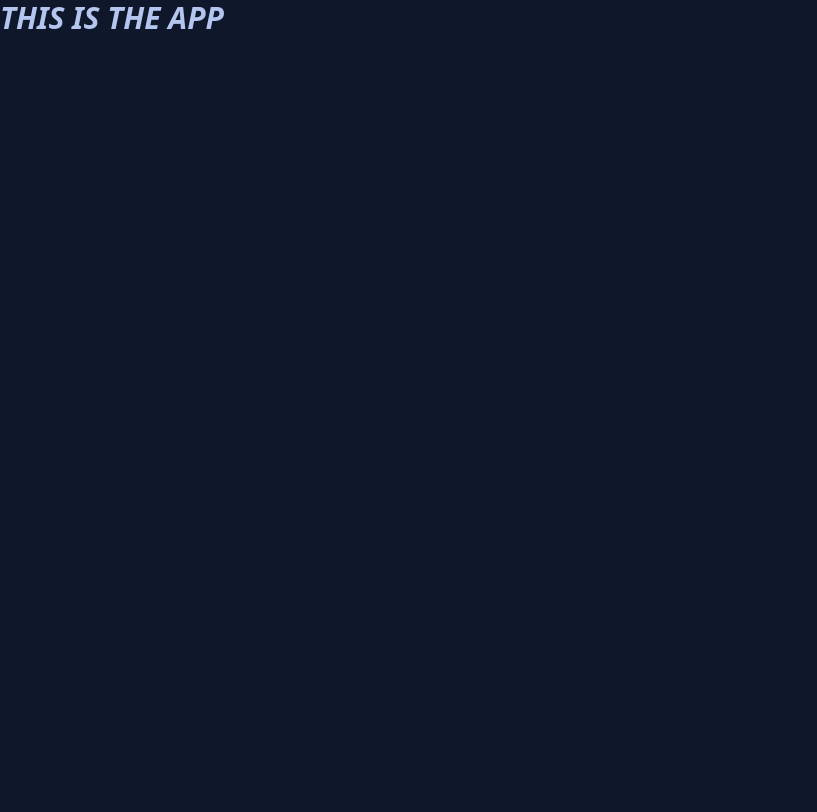
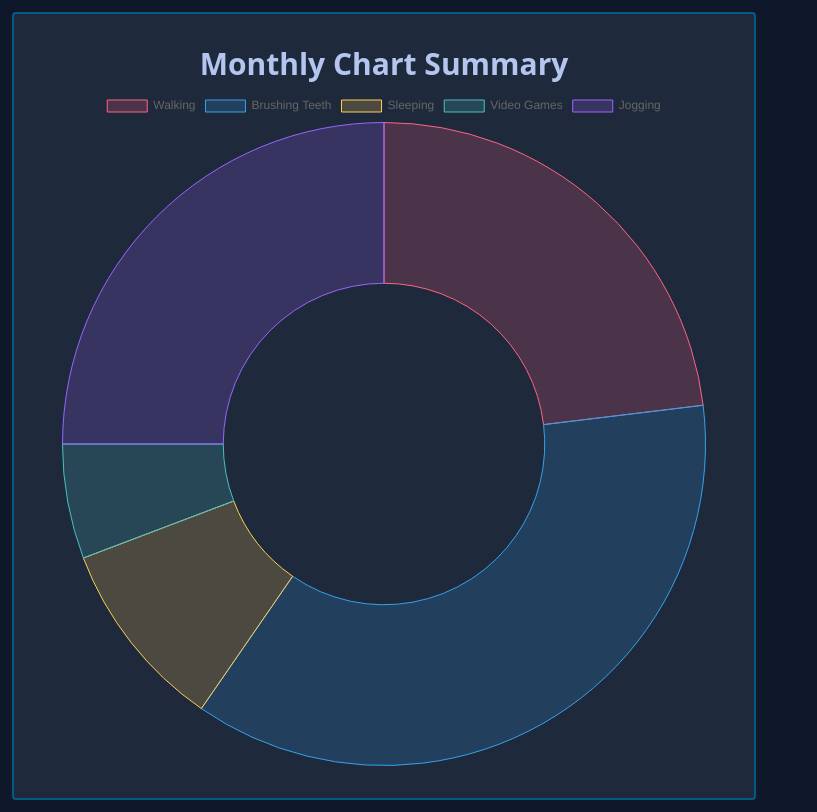
Before and after one commit to Nghia314/new5hark, a React (Create React App) app in the folder client/: page / in a window 1280 px wide. Shown: the whole page, without its empty margins (0-817 px from the left). Built offline with nearby package versions, Linux system fonts and the light colour scheme.

Commit message:
Added a chart component

```diff
--- a/client/package.json
+++ b/client/package.json
@@ -6,8 +6,10 @@
     "@testing-library/jest-dom": "^5.16.4",
     "@testing-library/react": "^13.3.0",
     "@testing-library/user-event": "^13.5.0",
+    "chart.js": "^3.8.0",
     "daisyui": "^2.15.2",
     "react": "^18.1.0",
+    "react-chartjs-2": "^4.1.0",
     "react-dom": "^18.1.0",
     "react-scripts": "5.0.1",
     "web-vitals": "^2.1.4"
--- a/client/src/App.jsx
+++ b/client/src/App.jsx
@@ -1,10 +1,11 @@
 import React from "react";
+import Container from "./components/Container";
 
 function App() {
   return (
-    <>
-      <h1 className="text-3xl font-bold italic">THIS IS THE APP</h1>
-    </>
+    <main>
+      <Container />
+    </main>
   );
 }
 
--- /dev/null
+++ b/client/src/components/Chart.jsx
@@ -0,0 +1,98 @@
+import React from 'react';
+import { Chart as ChartJS, ArcElement, Tooltip, Legend } from 'chart.js';
+import { Doughnut } from 'react-chartjs-2';
+
+ChartJS.register(ArcElement, Tooltip, Legend);
+
+function Chart() {
+
+  const dataList = [
+  {
+    activity: 'Walking',
+    amount: 12,
+  },
+  {
+    activity: 'Brushing Teeth',
+    amount: 19,
+  },
+  {
+    activity: 'Sleeping',
+    amount: 5,
+  },
+  {
+    activity: 'Video Games',
+    amount: 3,
+  },
+  {
+    activity: 'Jogging',
+    amount: 13,
+  },
+  ];
+
+  const activities = [];
+  const amounts = [];
+
+  for (let i = 0; i < dataList.length; i++) {
+    activities.push(dataList[i].activity)
+  }
+
+  for (let i = 0; i < dataList.length; i++) {
+    amounts.push(dataList[i].amount)
+  }
+
+  const data = {
+    // labels: ['Red', 'Blue', 'Yellow', 'Green', 'Purple', 'Orange'],
+    labels: activities,
+    datasets: [
+      {
+        label: 'Monthly',
+        data: amounts,
+        // data: [12, 19, 3, 5, 2, 3],
+        backgroundColor: [
+          'rgba(255, 99, 132, 0.2)',
+          'rgba(54, 162, 235, 0.2)',
+          'rgba(255, 206, 86, 0.2)',
+          'rgba(75, 192, 192, 0.2)',
+          'rgba(153, 102, 255, 0.2)',
+          'rgba(255, 159, 64, 0.2)',
+        ],
+        borderColor: [
+          'rgba(255, 99, 132, 1)',
+          'rgba(54, 162, 235, 1)',
+          'rgba(255, 206, 86, 1)',
+          'rgba(75, 192, 192, 1)',
+          'rgba(153, 102, 255, 1)',
+          'rgba(255, 159, 64, 1)',
+        ],
+        borderWidth: 1,
+      },
+      // {
+      //   label: 'Weekly',
+      //   data: [2, 3, 5, 7, 15, 6],
+      //   backgroundColor: [
+      //     'rgba(255, 99, 132, 0.2)',
+      //     'rgba(54, 162, 235, 0.2)',
+      //     'rgba(255, 206, 86, 0.2)',
+      //     'rgba(75, 192, 192, 0.2)',
+      //     'rgba(153, 102, 255, 0.2)',
+      //     'rgba(255, 159, 64, 0.2)',
+      //   ],
+      //   borderColor: [
+      //     'rgba(255, 99, 132, 1)',
+      //     'rgba(54, 162, 235, 1)',
+      //     'rgba(255, 206, 86, 1)',
+      //     'rgba(75, 192, 192, 1)',
+      //     'rgba(153, 102, 255, 1)',
+      //     'rgba(255, 159, 64, 1)',
+      //   ],
+      //   borderWidth: 1,
+      // },
+    ],
+  };
+
+  return (
+    <Doughnut data={data} />
+  );
+}
+
+export default Chart;
--- /dev/null
+++ b/client/src/components/Container.jsx
@@ -0,0 +1,20 @@
+import React from 'react';
+import Chart from './Chart';
+
+function Container() {
+
+  return (
+    <>
+    <div className="container mx-auto">
+      <div className="card max-w-3xl p-3">
+        <div className="card-body border-solid border-2 border-sky-800 bg-slate-800 border-solid rounded">
+          <h2 className="text-center text-3xl font-bold">Monthly Chart Summary</h2>
+          <Chart />
+        </div>
+      </div>
+    </div>
+    </>
+  );
+}
+
+export default Container;
```
Also changed, not shown: 1 other file (tests, documents, lock files or other folders).
